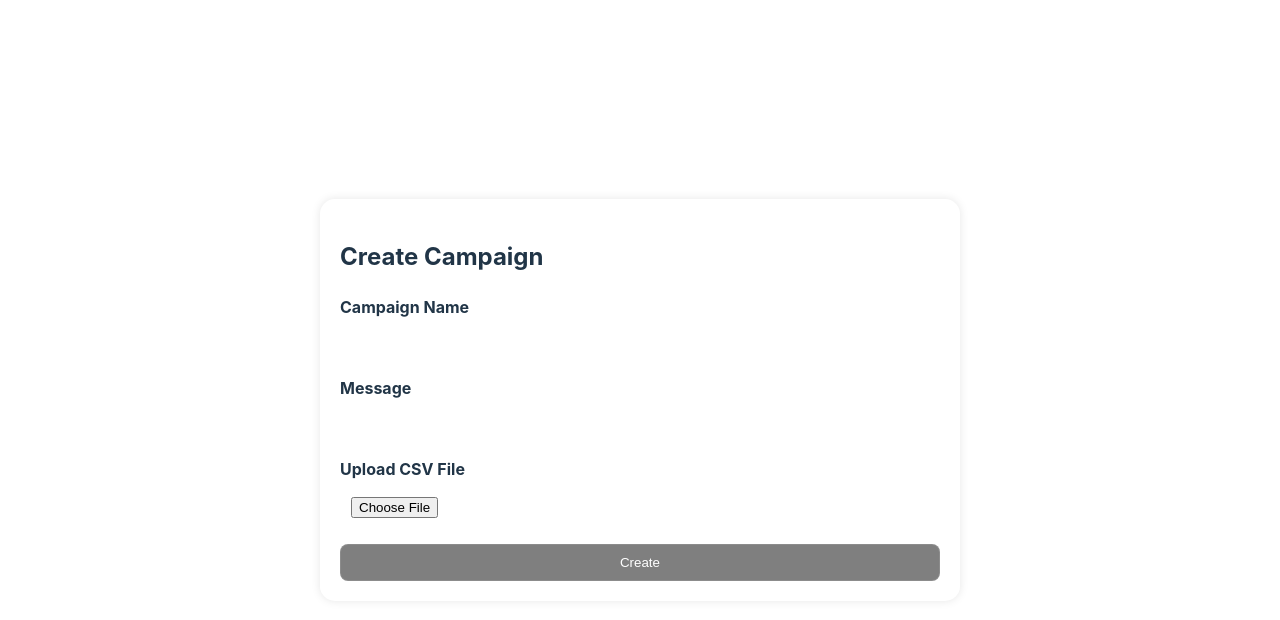
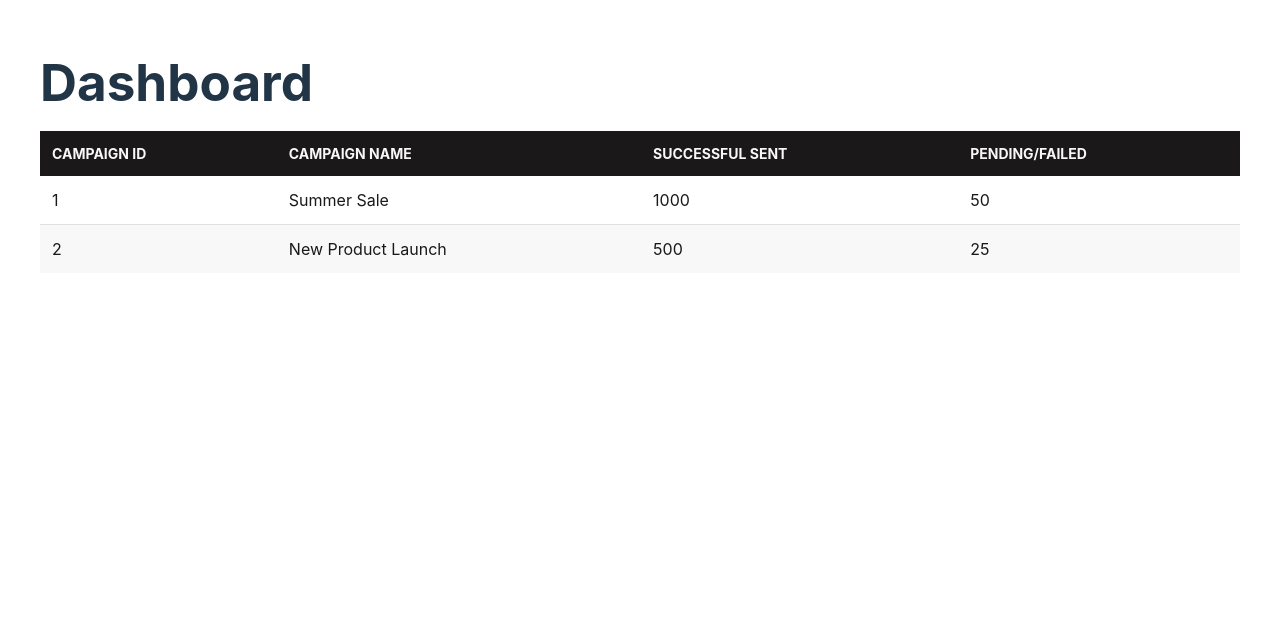
Before and after one commit to Manoj-Kumar-Munda/quichub-assignment, a React (Vite) app in the folder frontend/: page / in a window 1280 px wide. Shown: the top 620 px of the page. Built offline with nearby package versions, Linux system fonts and the light colour scheme.

Commit message:
Dashboard created

```diff
--- a/frontend/src/App.css
+++ b/frontend/src/App.css
@@ -1,48 +1,108 @@
-
-.container{
+.container {
   width: 100%;
   height: 100vh;
   display: flex;
   justify-content: center;
   align-items: center;
 }
-.form-container{
+.form-container {
   max-width: 600px;
   flex-basis: 100%;
   margin: 0 auto;
   padding: 20px;
   border-radius: 15px;
-    background-color: rgba(255, 255, 255, .05);
+  background-color: rgba(255, 255, 255, 0.05);
   backdrop-filter: blur(10px);
-    box-shadow: 0 0 10px rgba(0, 0, 0, .1);
+  box-shadow: 0 0 10px rgba(0, 0, 0, 0.1);
 }
 
-.form-group{
+.form-group {
   display: flex;
   flex-direction: column;
   margin-bottom: 15px;
 }
 
-.form-group label{
+.form-group label {
   margin-bottom: 5px;
   font-weight: bold;
 }
 
 .form-group input[type="text"],
-.form-group input[type="file"]{
+.form-group input[type="file"] {
   padding: 10px;
   border-radius: 5px;
-    background-color: rgba(255, 255, 255, .05);
-    border: 1px solid rgba(255, 255, 255, .1);
+  background-color: rgba(255, 255, 255, 0.05);
+  border: 1px solid rgba(255, 255, 255, 0.1);
   color: #fff;
 }
-button[type="submit"]{
+button[type="submit"] {
   width: 100%;
   padding-block: 10px;
   border-radius: 8px;
-    background-color: rgba(0, 0, 0, .5);
-    border: 1px solid rgba(255, 255, 255, .1);
+  background-color: rgba(0, 0, 0, 0.5);
+  border: 1px solid rgba(255, 255, 255, 0.1);
   color: #fff;
 
   cursor: pointer;
 }
+
+.dashboard-container {
+  max-width: 1200px;
+  margin: 0 auto;
+  padding: 20px;
+}
+
+h1 {
+  font-size: 24px;
+  margin-bottom: 20px;
+}
+
+.table-container {
+  overflow-x: auto;
+}
+
+.campaign-table {
+  width: 100%;
+  border-collapse: collapse;
+  background-color: #ffffff;
+  box-shadow: 0 1px 3px rgba(0, 0, 0, 0.2);
+  border-radius: 4px;
+}
+
+.campaign-table th,
+.campaign-table td {
+  padding: 12px;
+  text-align: left;
+}
+
+.campaign-table th {
+  background-color: #1a1818;
+  font-weight: bold;
+  text-transform: uppercase;
+  font-size: 14px;
+  color: #f8f8f8;
+}
+
+.campaign-table tr {
+  border-bottom: 1px solid #e0e0e0;
+  color: #1a1818;
+}
+
+.campaign-table tr:last-child {
+  border-bottom: none;
+}
+
+.campaign-table tr:nth-child(even) {
+  background-color: #f8f8f8;
+}
+
+.campaign-table tr:hover {
+  background-color: #f0f0f0;
+}
+
+@media screen and (max-width: 600px) {
+  .campaign-table th,
+  .campaign-table td {
+    font-size: 14px;
+  }
+}
--- a/frontend/src/App.jsx
+++ b/frontend/src/App.jsx
@@ -1,12 +1,14 @@
 import { useState } from 'react'
 import './App.css'
 import Home from './pages/Home'
+import Dashboard from './pages/Dashboard'
 
 function App() {
 
   return (
     <div>
-      <Home />
+      {/* <Home /> */}
+      <Dashboard />
     </div>
   )
 }
--- /dev/null
+++ b/frontend/src/pages/Dashboard.jsx
@@ -0,0 +1,38 @@
+import React from 'react'
+
+const Dashboard = () => {
+  const campaigns = [
+    { id: 1, name: 'Summer Sale', successfulSent: 1000, pendingFailed: 50 },
+    { id: 2, name: 'New Product Launch', successfulSent: 500, pendingFailed: 25 },
+  ]
+
+  return (
+    <div className="dashboard-container">
+      <h1>Dashboard</h1>
+      <div className="table-container">
+        <table className="campaign-table">
+          <thead>
+            <tr>
+              <th>Campaign ID</th>
+              <th>Campaign Name</th>
+              <th>Successful Sent</th>
+              <th>Pending/Failed</th>
+            </tr>
+          </thead>
+          <tbody>
+            {campaigns.map((campaign) => (
+              <tr key={campaign.id}>
+                <td>{campaign.id}</td>
+                <td>{campaign.name}</td>
+                <td>{campaign.successfulSent}</td>
+                <td>{campaign.pendingFailed}</td>
+              </tr>
+            ))}
+          </tbody>
+        </table>
+      </div>
+    </div>
+  )
+}
+
+export default Dashboard
--- a/frontend/src/pages/Home.jsx
+++ b/frontend/src/pages/Home.jsx
@@ -1,33 +1,68 @@
-import React from "react";
+import React, { useState } from "react";
+import { getPhoneNumbersFromCSV } from "../../../backend/src/utils/helpers";
 
 const Home = () => {
+  const [campaignName, setCampaignName] = useState("");
+  const [message, setMessage] = useState("");
+  const [csvFile, setCsvFile] = useState(null);
+
+  const handleSubmit = async (e) => {
+    e.preventDefault();
+    const formData = new FormData();
+    formData.append("csvFile", csvFile);
+    formData.append("name", campaignName);
+    formData.append("message", message);
+    try {
+      const response = await fetch("/api/v1/campaign", {
+        method: "POST",
+        body: formData,
+      });
+      console.log(response);
+    } catch (error) {
+      console.log(error);
+    }
+  };
+
   return (
     <div className="container">
       <div className="form-container">
         <h2>Create Campaign</h2>
-        <form className="form">
+        <form className="form" onSubmit={handleSubmit}>
           <div className="form-group">
             <label htmlFor="name">Campaign Name</label>
-            <input type="text" id="name" name="name" required />
+            <input
+              type="text"
+              id="name"
+              name="name"
+              required
+              value={campaignName}
+              onChange={(e) => setCampaignName(e.target.value)}
+            />
           </div>
           <div className="form-group">
             <label htmlFor="message">Message</label>
-            <input type="text" id="message" name="message" required />
+            <input
+              type="text"
+              id="message"
+              name="message"
+              required
+              value={message}
+              onChange={(e) => setMessage(e.target.value)}
+            />
           </div>
           <div className="form-group">
-            <label htmlFor="csvFile">Upload CSV File</label>
+            <label htmlFor="csvFile">Upload contacts (CSV File)</label>
             <input
               type="file"
               id="csvFile"
               name="csvFile"
               accept=".csv"
               required
+              onChange={(e) => setCsvFile(e.target.files[0])}
             />
           </div>
 
-          <button type="submit">
-            Create
-          </button>
+          <button type="submit">Create</button>
         </form>
       </div>
     </div>
```
Lines whose indentation alone changed are shown as unchanged.
